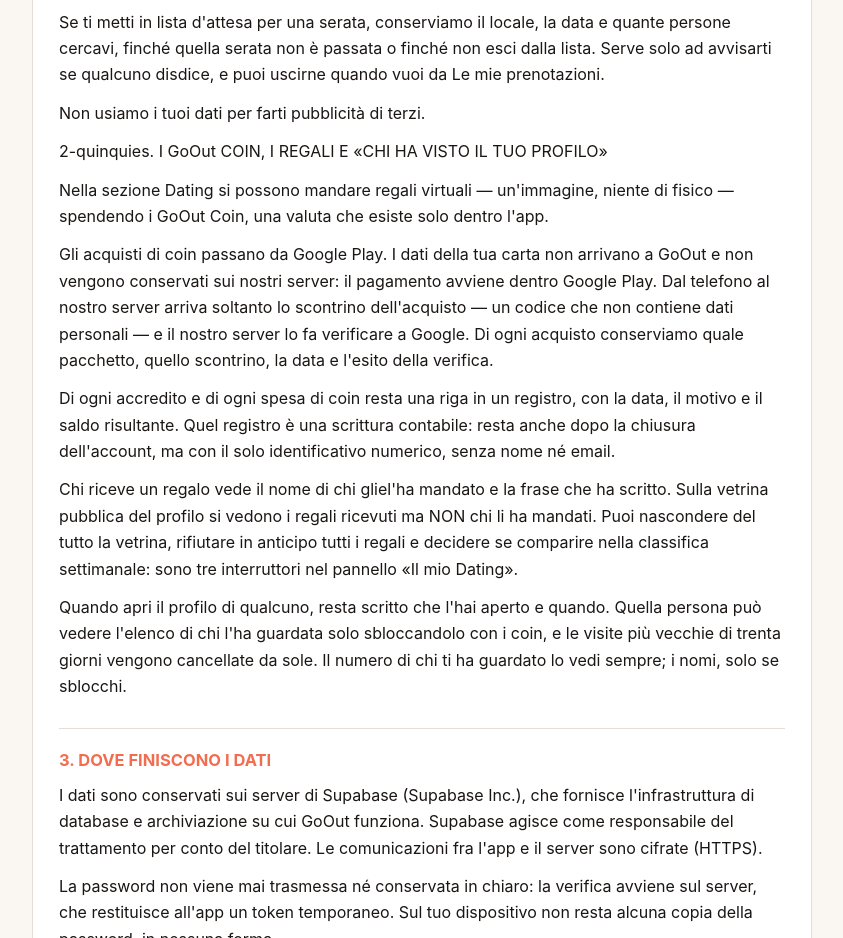
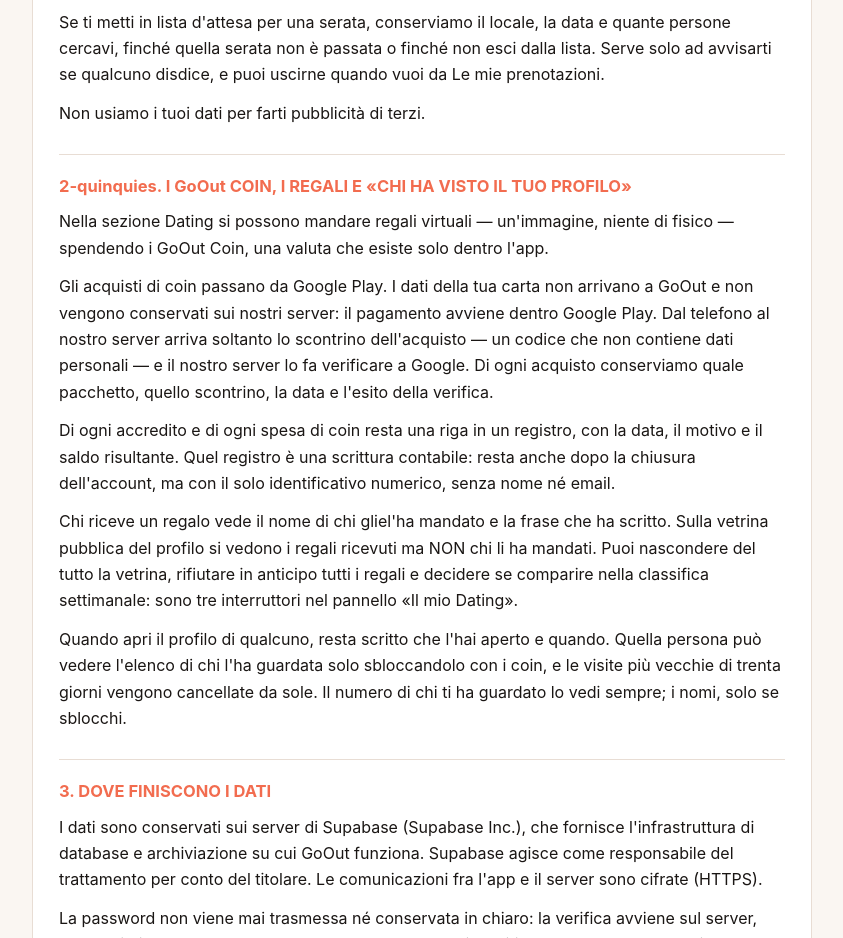
Before and after one commit to dome0082D/goout-privacy, a plain HTML site: page privacy.html in a window 1280 px wide. Shown: the part 2781-3719 px from the top of the page, without its empty margins (218-1061 px from the left). Drawn offline with Linux system fonts and the light colour scheme.

Commit message:
I due paragrafi sui coin diventano due titoli
Camminando sul sito appena pubblicato: «10-bis. I GoOut COIN E I
REGALI VIRTUALI» e «2-quinquies» erano scritti dentro un <p>, mentre
tutte le altre sezioni sono <h2>. Risultato: in mezzo a una pagina di
condizioni le uniche due sezioni sui coin non sembravano sezioni —
testo normale fra altro testo normale, senza il corallo e senza il
grassetto degli altri titoli.

In un documento che la gente scorre cercando il paragrafo che le
serve, un titolo che non sembra un titolo e' un titolo che non c'e'.

Co-Authored-By: Claude Opus 5 <noreply@anthropic.com>

```diff
--- a/privacy.html
+++ b/privacy.html
@@ -213,7 +213,7 @@
 <p>Le notifiche riguardano cose che hai chiesto o che ti riguardano: un messaggio, una prenotazione, un posto che si è liberato in una serata per cui ti sei messo in lista d'attesa.</p>
 <p>Se ti metti in lista d'attesa per una serata, conserviamo il locale, la data e quante persone cercavi, finché quella serata non è passata o finché non esci dalla lista. Serve solo ad avvisarti se qualcuno disdice, e puoi uscirne quando vuoi da Le mie prenotazioni.</p>
 <p>Non usiamo i tuoi dati per farti pubblicità di terzi.</p>
-<p>2-quinquies. I GoOut COIN, I REGALI E «CHI HA VISTO IL TUO PROFILO»</p>
+<h2>2-quinquies. I GoOut COIN, I REGALI E «CHI HA VISTO IL TUO PROFILO»</h2>
 <p>Nella sezione Dating si possono mandare regali virtuali — un'immagine, niente di fisico — spendendo i GoOut Coin, una valuta che esiste solo dentro l'app.</p>
 <p>Gli acquisti di coin passano da Google Play. I dati della tua carta non arrivano a GoOut e non vengono conservati sui nostri server: il pagamento avviene dentro Google Play. Dal telefono al nostro server arriva soltanto lo scontrino dell'acquisto — un codice che non contiene dati personali — e il nostro server lo fa verificare a Google. Di ogni acquisto conserviamo quale pacchetto, quello scontrino, la data e l'esito della verifica.</p>
 <p>Di ogni accredito e di ogni spesa di coin resta una riga in un registro, con la data, il motivo e il saldo risultante. Quel registro è una scrittura contabile: resta anche dopo la chiusura dell'account, ma con il solo identificativo numerico, senza nome né email.</p>
```
Also changed, not shown: termini.html (+1 -1 lines).
